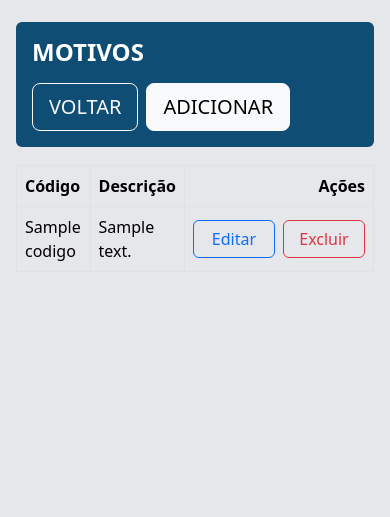
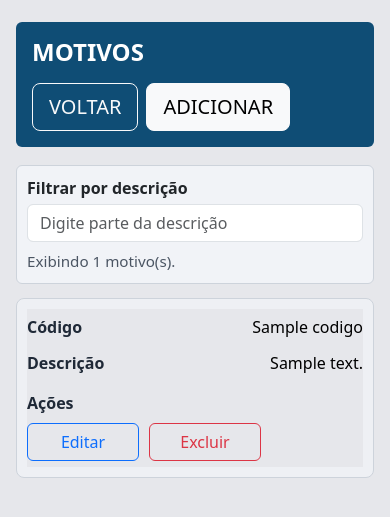
Before and after one commit to ti04-mil/paradas, a Python web app: template templates/motivos.html in a window 390 px wide. Shown: the part 110-627 px from the top of the page. Run offline with Jinja, Linux system fonts and the light colour scheme; the template is opened without the code that fills it: most values are stand-ins (such as "Sample title", 1, 10 or a date in 2020).

Commit message:
Melhora listagem de motivos no mobile com filtro por descrição

```diff
--- a/templates/motivos.html
+++ b/templates/motivos.html
@@ -55,6 +55,20 @@
             justify-content: flex-end;
         }
 
+        .filter-card {
+            border: 1px solid #cdd3db;
+            border-radius: 6px;
+            padding: 12px;
+            margin-bottom: 14px;
+            background-color: #f1f3f7;
+        }
+
+        .results-info {
+            font-size: 0.95rem;
+            color: #4b5563;
+            margin-top: 8px;
+        }
+
         @media (max-width: 768px) {
             .title-text {
                 font-size: 1.5rem;
@@ -62,6 +76,63 @@
 
             .action-group {
                 justify-content: flex-start;
+            }
+
+            .filter-card {
+                padding: 10px;
+            }
+
+            .table {
+                font-size: 1rem;
+            }
+
+            .table thead {
+                display: none;
+            }
+
+            .table tbody tr {
+                display: block;
+                border: 1px solid #cdd3db;
+                border-radius: 8px;
+                padding: 10px;
+                margin-bottom: 10px;
+                background: #eef0f4;
+            }
+
+            .table tbody td {
+                display: flex;
+                justify-content: space-between;
+                align-items: center;
+                border: 0;
+                padding: 6px 0;
+                text-align: right;
+                gap: 12px;
+            }
+
+            .table tbody td::before {
+                content: attr(data-label);
+                font-weight: 700;
+                color: #1f2937;
+                text-align: left;
+            }
+
+            .table tbody td:last-child {
+                display: block;
+                padding-top: 10px;
+            }
+
+            .table tbody td:last-child::before {
+                display: block;
+                margin-bottom: 8px;
+            }
+
+            .action-group {
+                gap: 10px;
+                flex-wrap: wrap;
+            }
+
+            .action-btn {
+                min-width: 112px;
             }
         }
     </style>
@@ -89,8 +160,14 @@
         </section>
 
         <section>
+            <div class="filter-card">
+                <label for="descricaoFilter" class="form-label fw-semibold mb-1">Filtrar por descrição</label>
+                <input id="descricaoFilter" type="text" class="form-control" placeholder="Digite parte da descrição" autocomplete="off" />
+                <div id="resultsInfo" class="results-info" aria-live="polite"></div>
+            </div>
+
             <div class="table-responsive">
-                <table class="table table-bordered align-middle">
+                <table class="table table-bordered align-middle" id="motivosTable">
                     <thead>
                         <tr>
                             <th style="width: 180px;">Código</th>
@@ -100,10 +177,10 @@
                     </thead>
                     <tbody>
                         {% for motivo in motivos %}
-                            <tr>
-                                <td>{{ motivo['codigo'] }}</td>
-                                <td>{{ motivo['descricao'] }}</td>
-                                <td>
+                            <tr data-descricao="{{ motivo['descricao'] | lower }}">
+                                <td data-label="Código">{{ motivo['codigo'] }}</td>
+                                <td data-label="Descrição">{{ motivo['descricao'] }}</td>
+                                <td data-label="Ações">
                                     <div class="action-group">
                                         <a href="{{ url_for('editar_motivo_form', codigo=motivo['codigo']) }}" class="btn btn-outline-primary action-btn">Editar</a>
                                         <form method="post" action="{{ url_for('excluir_motivo', codigo=motivo['codigo']) }}" onsubmit="return confirm('Deseja excluir este motivo?');">
@@ -118,5 +195,40 @@
             </div>
         </section>
     </main>
+
+    <script>
+        const descricaoFilterInput = document.getElementById('descricaoFilter');
+        const resultsInfo = document.getElementById('resultsInfo');
+        const tableRows = Array.from(document.querySelectorAll('#motivosTable tbody tr'));
+
+        function updateResultsInfo(visibleCount, totalCount, filterValue) {
+            if (!filterValue) {
+                resultsInfo.textContent = `Exibindo ${totalCount} motivo(s).`;
+                return;
+            }
+
+            resultsInfo.textContent = `Exibindo ${visibleCount} de ${totalCount} motivo(s) para "${filterValue}".`;
+        }
+
+        function applyDescricaoFilter() {
+            const normalizedFilter = descricaoFilterInput.value.trim().toLowerCase();
+            let visibleRows = 0;
+
+            tableRows.forEach((row) => {
+                const descricao = row.dataset.descricao || '';
+                const shouldShow = descricao.includes(normalizedFilter);
+                row.style.display = shouldShow ? '' : 'none';
+
+                if (shouldShow) {
+                    visibleRows += 1;
+                }
+            });
+
+            updateResultsInfo(visibleRows, tableRows.length, descricaoFilterInput.value.trim());
+        }
+
+        descricaoFilterInput.addEventListener('input', applyDescricaoFilter);
+        applyDescricaoFilter();
+    </script>
 </body>
 </html>
```
